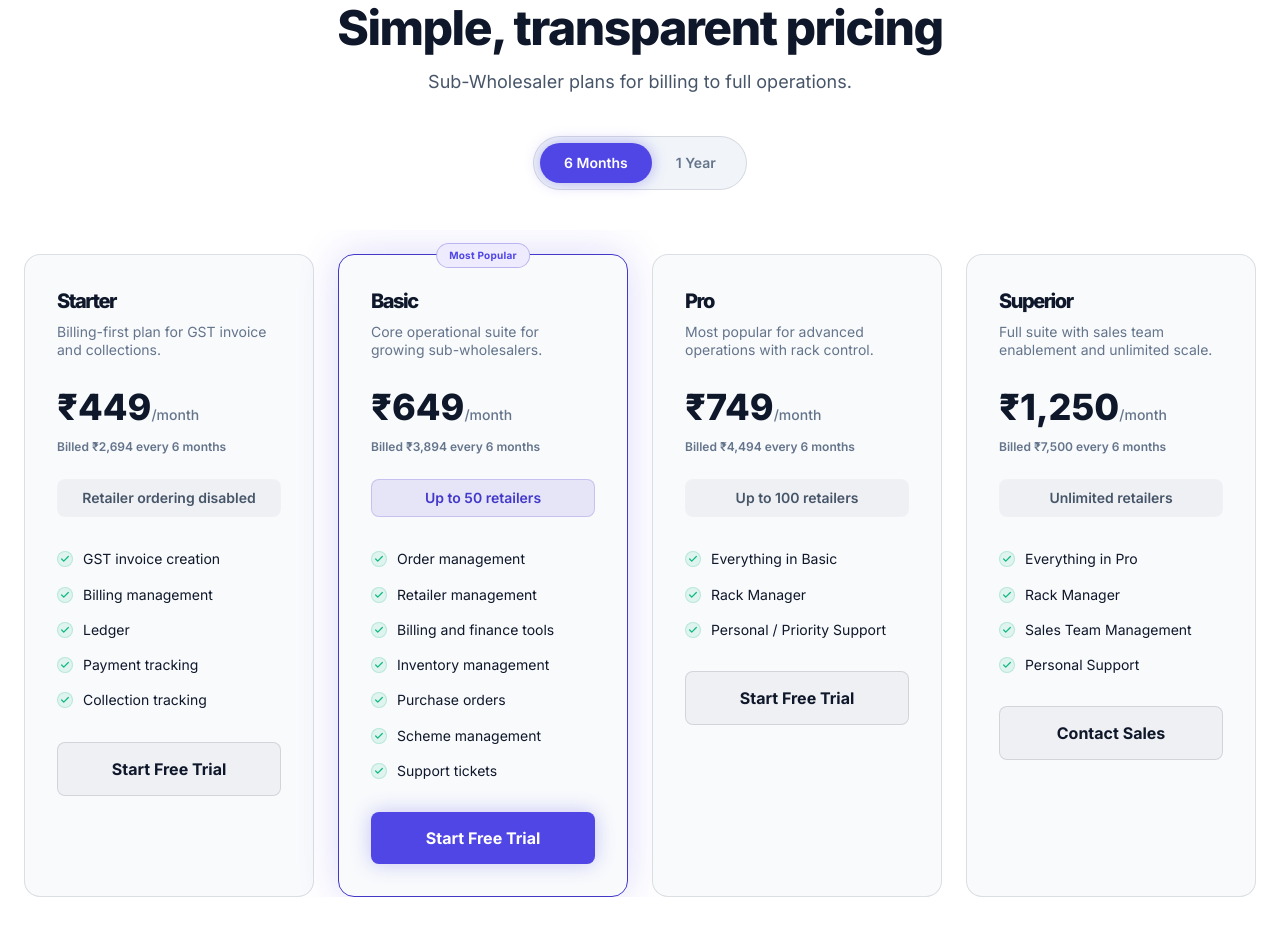
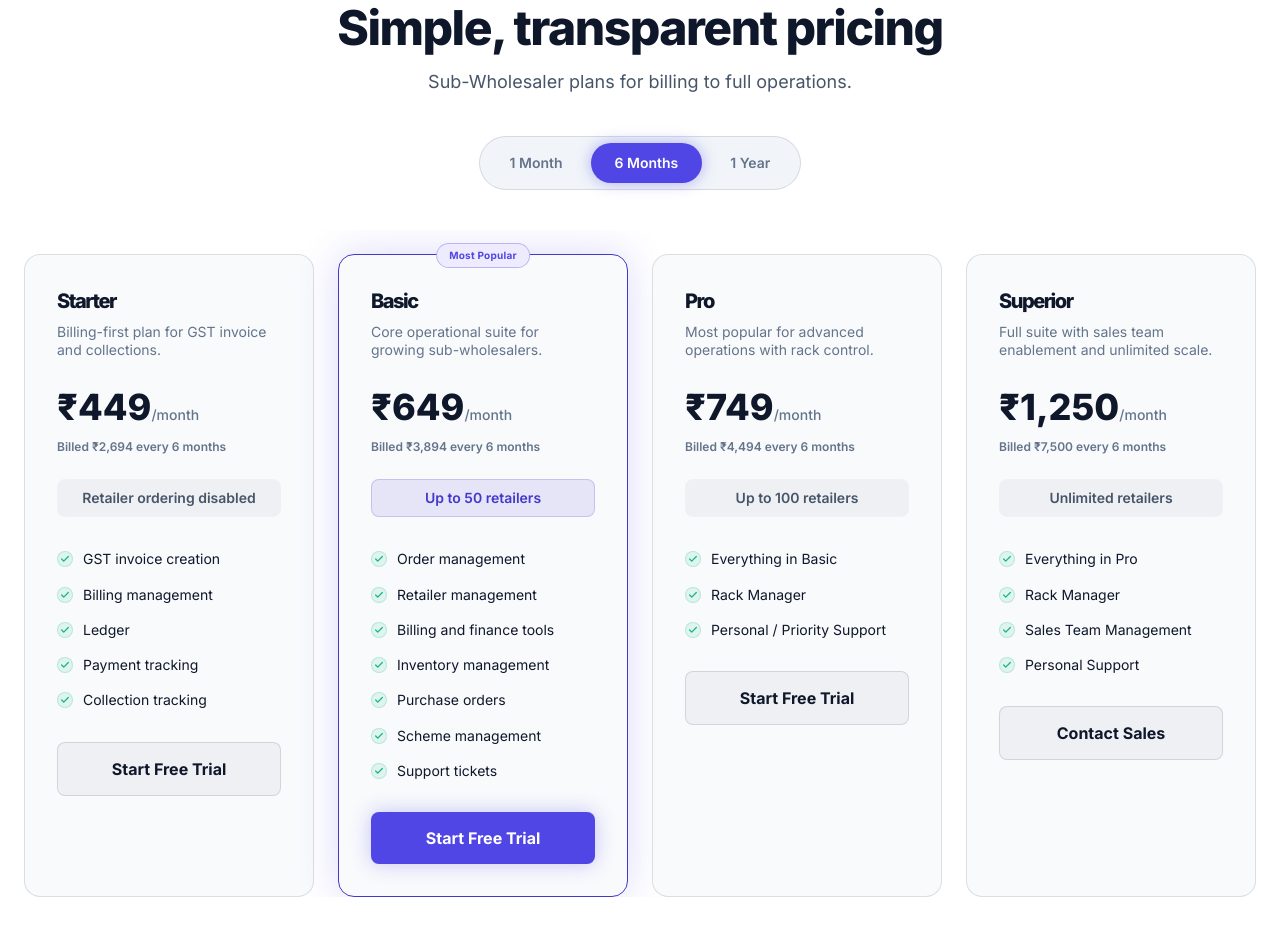
Before and after one commit to shanmukvarada/PHARMAHEAD-LANDING-PAGE, a React (Vite) app: page / in a window 1280 px wide. Shown: the part 4480-5415 px from the top of the page. Built offline with nearby package versions, Linux system fonts and the light colour scheme.

Commit message:
feat(pricing): add monthly billing cycle option
Updated the pricing component to support 1-month, 6-month, and 1-year billing cycles with dynamic price and label updates.

```diff
--- a/src/App.tsx
+++ b/src/App.tsx
@@ -697,14 +697,14 @@ const StatsBanner = () => (
 );
 
 const Pricing = ({ onOpenContact }: { onOpenContact: () => void }) => {
-  const [isYearly, setIsYearly] = useState(false);
+  const [billingCycle, setBillingCycle] = useState<'1month' | '6months' | '1year'>('6months');
 
   const plans = [
     {
       name: "Starter",
-      price: isYearly ? "₹399" : "₹449",
+      price: billingCycle === '1year' ? "₹399" : billingCycle === '6months' ? "₹449" : "₹499",
       period: "/month",
-      billingText: isYearly ? "Billed ₹4,788 yearly" : "Billed ₹2,694 every 6 months",
+      billingText: billingCycle === '1year' ? "Billed ₹4,788 yearly" : billingCycle === '6months' ? "Billed ₹2,694 every 6 months" : "Billed ₹499 monthly",
       desc: "Billing-first plan for GST invoice and collections.",
       badge: "Retailer ordering disabled",
       features: ["GST invoice creation", "Billing management", "Ledger", "Payment tracking", "Collection tracking"],
@@ -714,9 +714,9 @@ const Pricing = ({ onOpenContact }: { onOpenContact: () => void }) => {
     },
     {
       name: "Basic",
-      price: isYearly ? "₹599" : "₹649",
+      price: billingCycle === '1year' ? "₹599" : billingCycle === '6months' ? "₹649" : "₹699",
       period: "/month",
-      billingText: isYearly ? "Billed ₹7,188 yearly" : "Billed ₹3,894 every 6 months",
+      billingText: billingCycle === '1year' ? "Billed ₹7,188 yearly" : billingCycle === '6months' ? "Billed ₹3,894 every 6 months" : "Billed ₹699 monthly",
       desc: "Core operational suite for growing sub-wholesalers.",
       badge: "Up to 50 retailers",
       features: ["Order management", "Retailer management", "Billing and finance tools", "Inventory management", "Purchase orders", "Scheme management", "Support tickets"],
@@ -726,9 +726,9 @@ const Pricing = ({ onOpenContact }: { onOpenContact: () => void }) => {
     },
     {
       name: "Pro",
-      price: isYearly ? "₹799" : "₹749",
+      price: billingCycle === '1year' ? "₹799" : billingCycle === '6months' ? "₹749" : "₹799",
       period: "/month",
-      billingText: isYearly ? "Billed ₹9,588 yearly" : "Billed ₹4,494 every 6 months",
+      billingText: billingCycle === '1year' ? "Billed ₹9,588 yearly" : billingCycle === '6months' ? "Billed ₹4,494 every 6 months" : "Billed ₹799 monthly",
       desc: "Most popular for advanced operations with rack control.",
       badge: "Up to 100 retailers",
       features: ["Everything in Basic", "Rack Manager", "Personal / Priority Support"],
@@ -738,9 +738,9 @@ const Pricing = ({ onOpenContact }: { onOpenContact: () => void }) => {
     },
     {
       name: "Superior",
-      price: isYearly ? "₹1,200" : "₹1,250",
+      price: billingCycle === '1year' ? "₹1,200" : billingCycle === '6months' ? "₹1,250" : "₹1,299",
       period: "/month",
-      billingText: isYearly ? "Billed ₹14,400 yearly" : "Billed ₹7,500 every 6 months",
+      billingText: billingCycle === '1year' ? "Billed ₹14,400 yearly" : billingCycle === '6months' ? "Billed ₹7,500 every 6 months" : "Billed ₹1,299 monthly",
       desc: "Full suite with sales team enablement and unlimited scale.",
       badge: "Unlimited retailers",
       features: ["Everything in Pro", "Rack Manager", "Sales Team Management", "Personal Support"],
@@ -759,16 +759,22 @@ const Pricing = ({ onOpenContact }: { onOpenContact: () => void }) => {
       </div>
 
       <div className="flex justify-center mb-6 md:mb-16">
-        <div className="bg-dark3 border border-border2 p-1 md:p-1.5 rounded-full inline-flex items-center">
+        <div className="bg-dark3 border border-border2 p-1 md:p-1.5 rounded-full inline-flex items-center space-x-1">
           <button
-            onClick={() => setIsYearly(false)}
-            className={`${!isYearly ? 'bg-ph2 text-white shadow-[0_0_15px_rgba(79,70,229,0.4)]' : 'text-txt3 hover:text-txt'} px-4 py-2 md:px-6 md:py-2.5 rounded-full text-[11px] md:text-sm font-semibold transition-all duration-300`}
+            onClick={() => setBillingCycle('1month')}
+            className={`${billingCycle === '1month' ? 'bg-ph2 text-white shadow-[0_0_15px_rgba(79,70,229,0.4)]' : 'text-txt3 hover:text-txt'} px-4 py-2 md:px-6 md:py-2.5 rounded-full text-[11px] md:text-sm font-semibold transition-all duration-300`}
+          >
+            1 Month
+          </button>
+          <button
+            onClick={() => setBillingCycle('6months')}
+            className={`${billingCycle === '6months' ? 'bg-ph2 text-white shadow-[0_0_15px_rgba(79,70,229,0.4)]' : 'text-txt3 hover:text-txt'} px-4 py-2 md:px-6 md:py-2.5 rounded-full text-[11px] md:text-sm font-semibold transition-all duration-300`}
           >
             6 Months
           </button>
           <button
-            onClick={() => setIsYearly(true)}
-            className={`${isYearly ? 'bg-ph2 text-white shadow-[0_0_15px_rgba(79,70,229,0.4)]' : 'text-txt3 hover:text-txt'} px-4 py-2 md:px-6 md:py-2 rounded-full text-[11px] md:text-sm font-semibold flex items-center gap-1.5 transition-all duration-300`}
+            onClick={() => setBillingCycle('1year')}
+            className={`${billingCycle === '1year' ? 'bg-ph2 text-white shadow-[0_0_15px_rgba(79,70,229,0.4)]' : 'text-txt3 hover:text-txt'} px-4 py-2 md:px-6 md:py-2 rounded-full text-[11px] md:text-sm font-semibold flex items-center gap-1.5 transition-all duration-300`}
           >
             1 Year
           </button>
```
